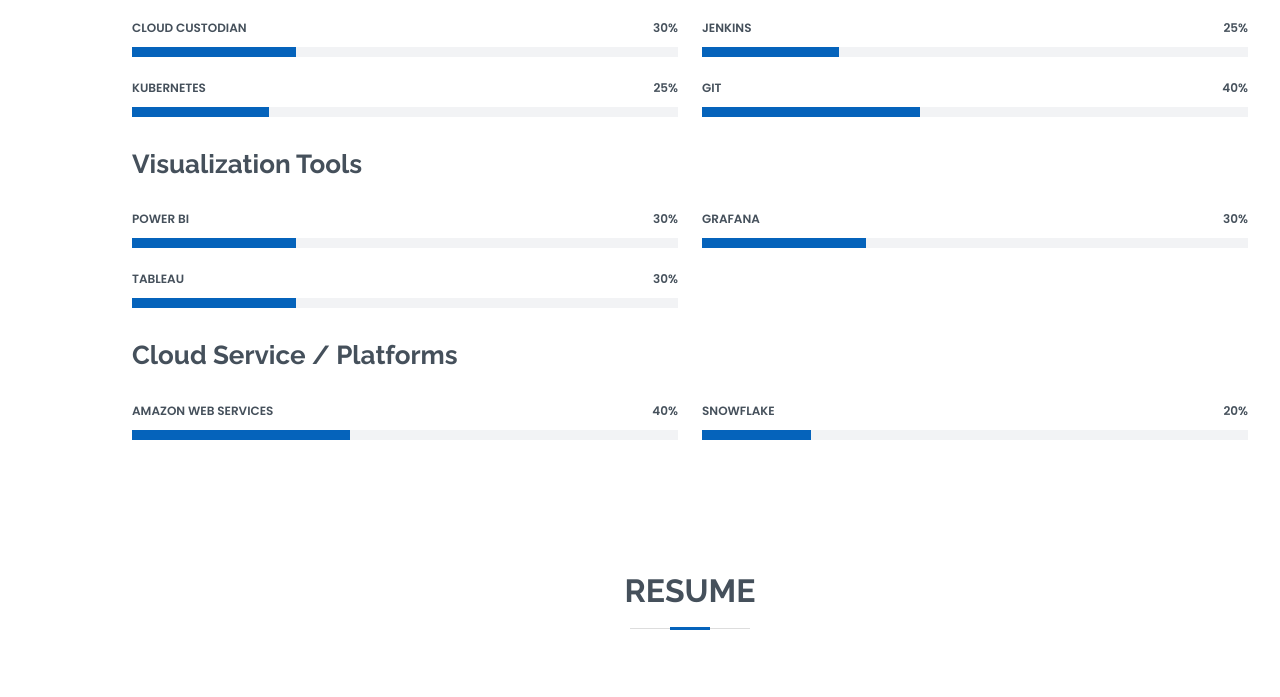
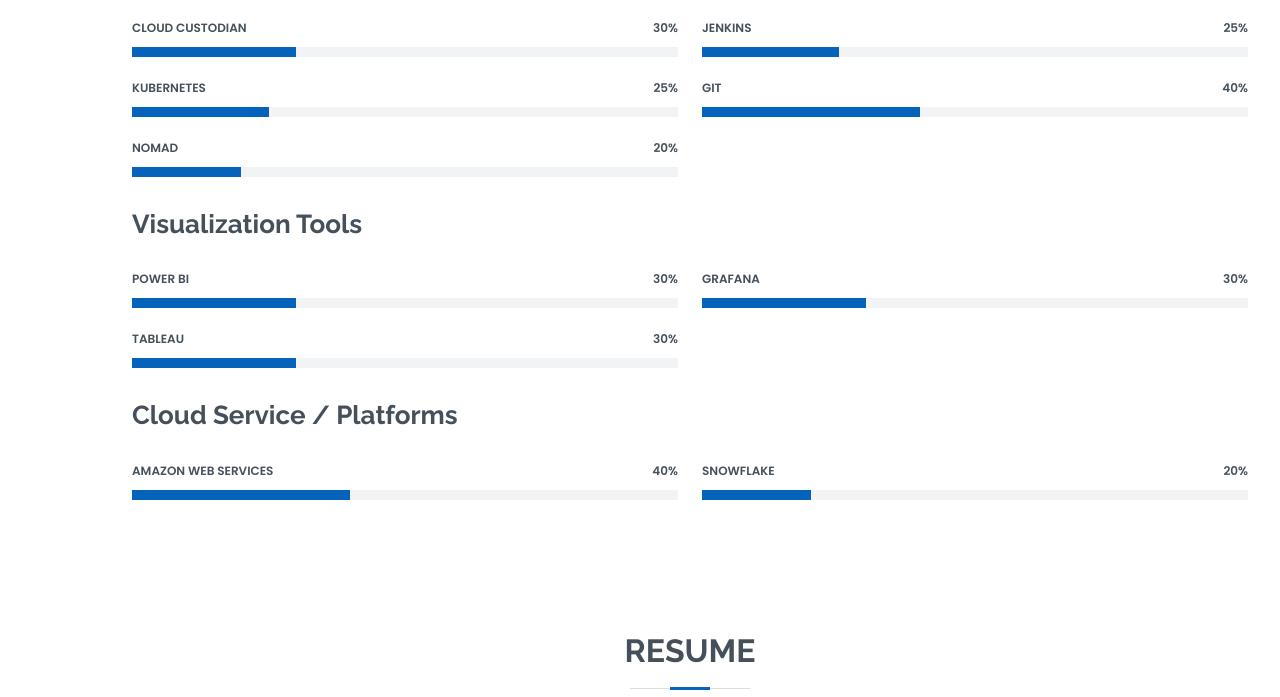
Before and after one commit to patrickjonass/about_me, a plain HTML site: page index.html in a window 1280 px wide. Shown: the part 2149-2846 px from the top of the page. Drawn offline with nearby package versions, Linux system fonts and the light colour scheme.

Commit message:
fix: add Nomad as skill

```diff
--- a/index.html
+++ b/index.html
@@ -252,6 +252,13 @@
               <span class="skill">Kubernetes <i class="val">25%</i></span>
               <div class="progress-bar-wrap">
                 <div class="progress-bar" role="progressbar" aria-valuenow="25" aria-valuemin="0" aria-valuemax="100"></div>
+              </div>
+            </div>
+
+            <div class="progress">
+              <span class="skill">Nomad <i class="val">20%</i></span>
+              <div class="progress-bar-wrap">
+                <div class="progress-bar" role="progressbar" aria-valuenow="20" aria-valuemin="0" aria-valuemax="100"></div>
               </div>
             </div>
           </div>
```
